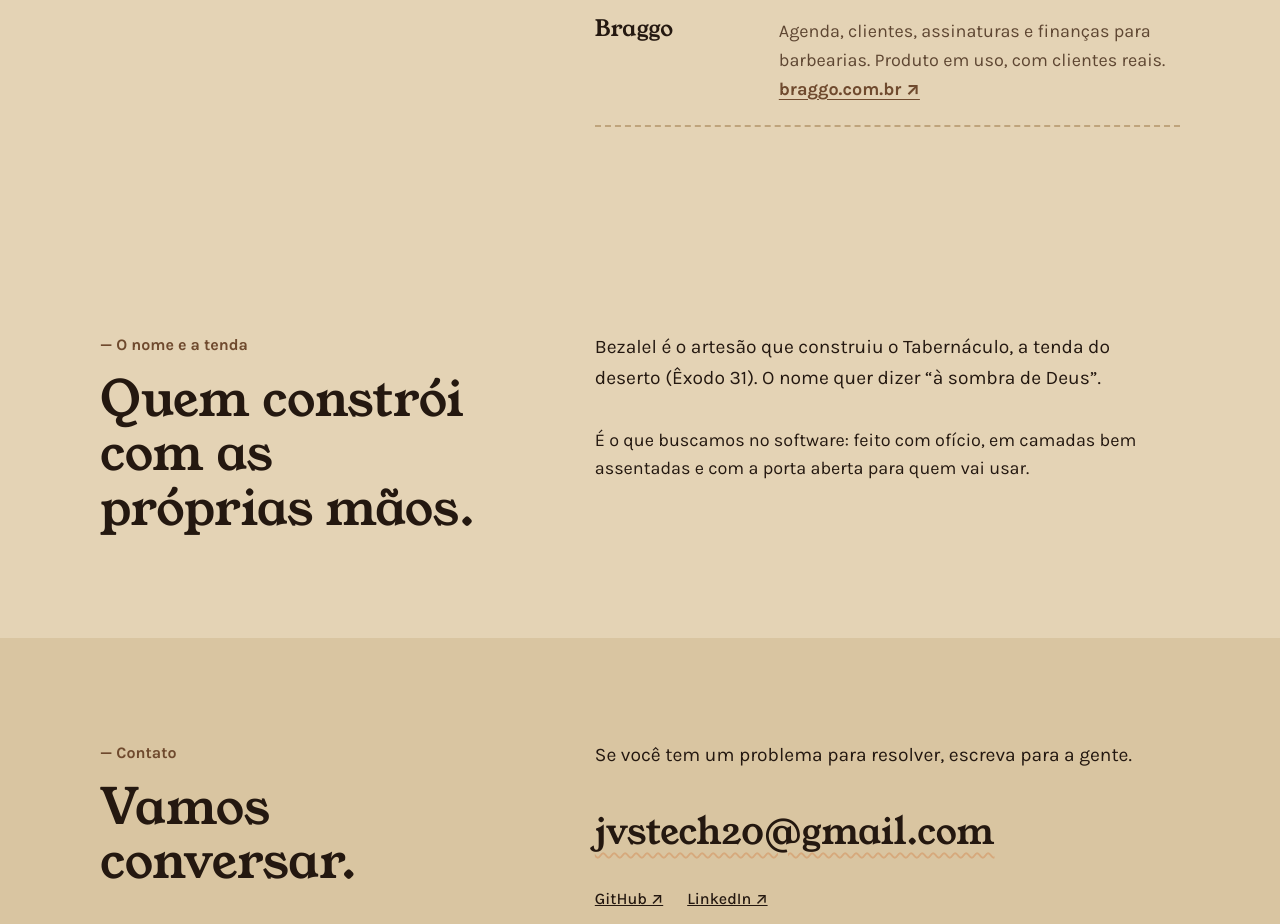
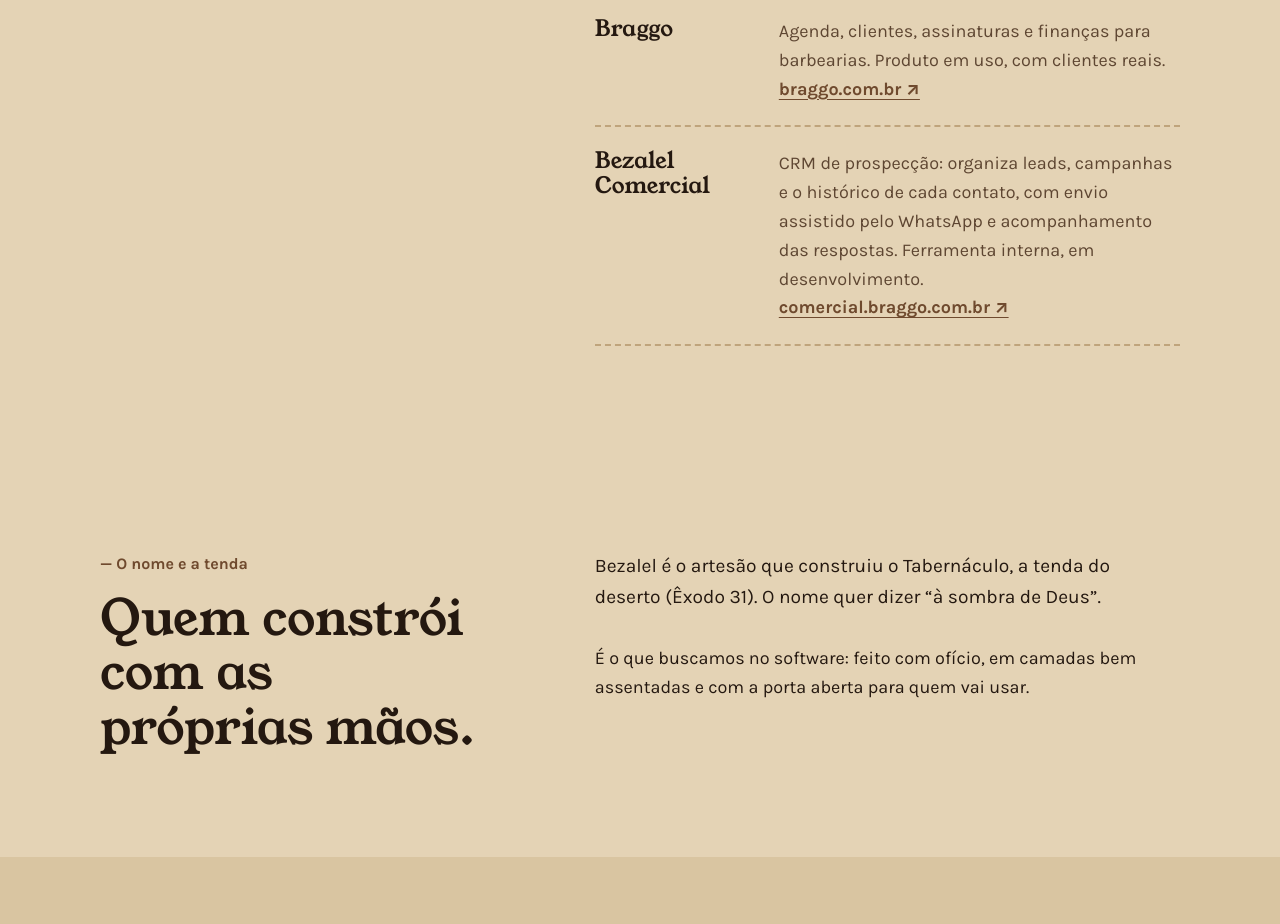
Before and after one commit to jhonvss1/bezalel-site, a plain HTML site: page index.html in a window 1280 px wide. Shown: the part 1120-2044 px from the top of the page. Drawn offline with Linux system fonts and the light colour scheme.

Commit message:
Adiciona o Bezalel Comercial à seção O que fazemos
Apresenta o projeto como CRM de prospecção, ferramenta interna em
desenvolvimento, com link para comercial.braggo.com.br.

Co-Authored-By: Claude Opus 5.5 <noreply@anthropic.com>

```diff
--- a/index.html
+++ b/index.html
@@ -201,6 +201,10 @@ footer .wrap { display: flex; justify-content: space-between; gap: 12px; flex-wr
             <h3>Braggo</h3>
             <p>Agenda, clientes, assinaturas e finanças para barbearias. Produto em uso, com clientes reais.<br><a href="https://braggo.com.br" target="_blank" rel="noopener">braggo.com.br ↗</a></p>
           </li>
+          <li>
+            <h3>Bezalel Comercial</h3>
+            <p>CRM de prospecção: organiza leads, campanhas e o histórico de cada contato, com envio assistido pelo WhatsApp e acompanhamento das respostas. Ferramenta interna, em desenvolvimento.<br><a href="https://comercial.braggo.com.br/entrar" target="_blank" rel="noopener">comercial.braggo.com.br ↗</a></p>
+          </li>
         </ul>
       </div>
     </div>
```
